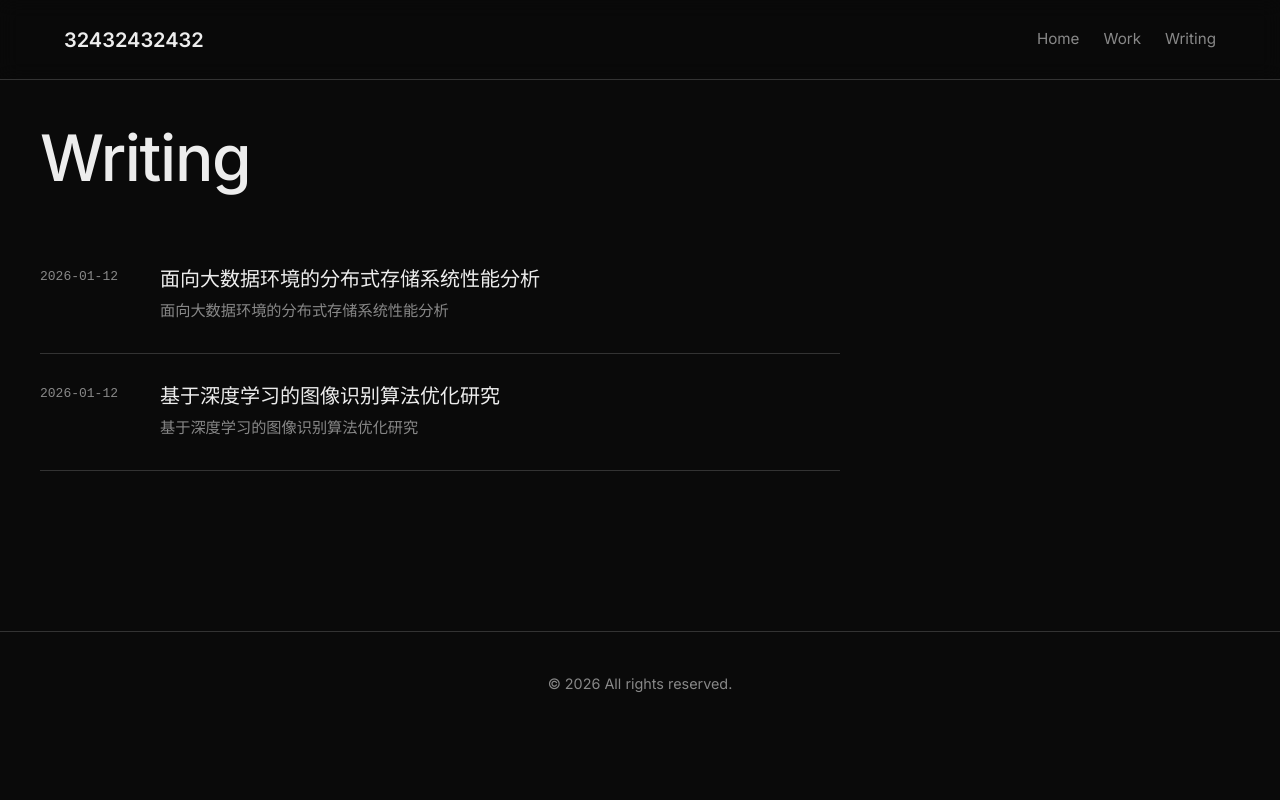
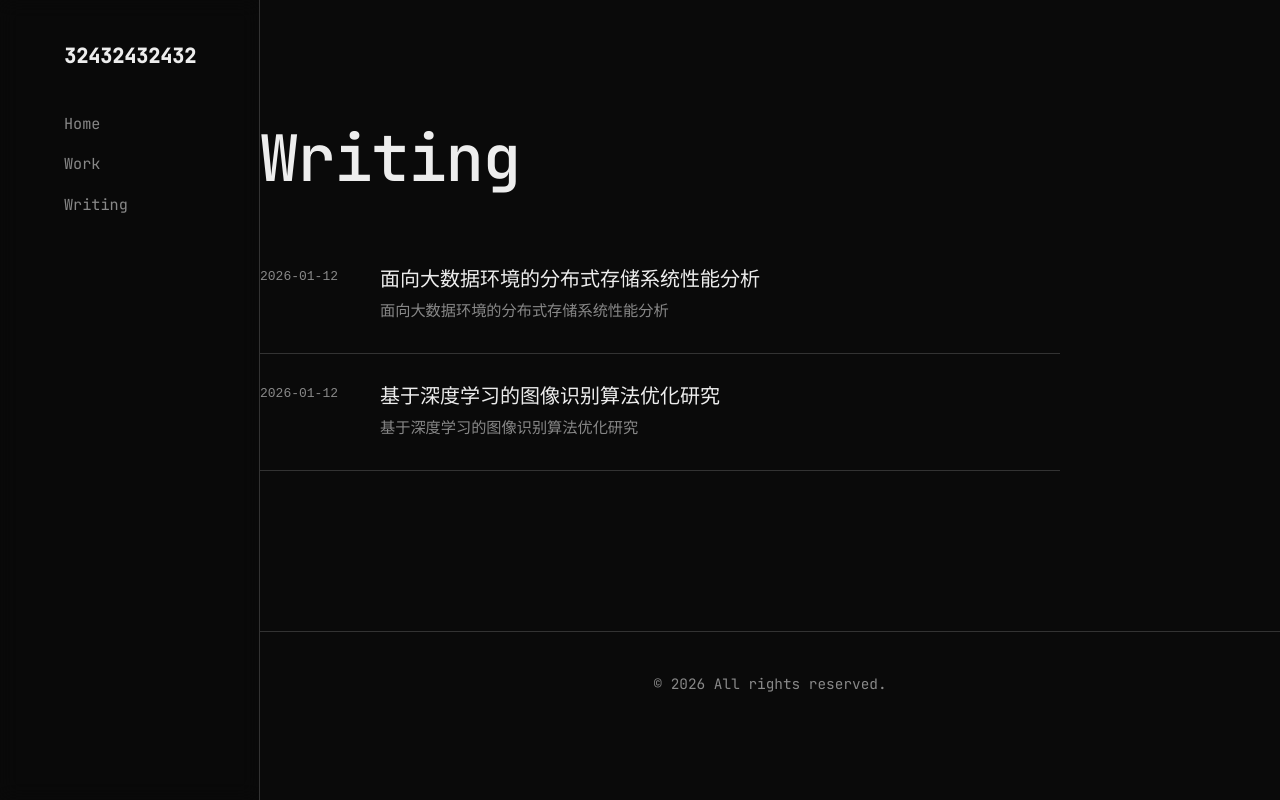
Before and after one commit to Jonny-English/my-portfolio33, a plain HTML site: page blog/index.html in a window 1280 px wide. Drawn offline with Linux system fonts and the light colour scheme.

Commit message:
通过 EasyPortfolio 更新

```diff
--- a/blog/index.html
+++ b/blog/index.html
@@ -16,10 +16,10 @@
             @import url('https://fonts.googleapis.com/css2?family=Inter:wght@300;400;500;600&family=Instrument+Serif:ital@0;1&family=JetBrains+Mono:wght@400;500&family=Merriweather:wght@300;400&family=Oswald:wght@500&display=swap');
 
             :root {
-                --font-h: "Inter", -apple-system, BlinkMacSystemFont, sans-serif;
-                --font-b: "Inter", -apple-system, BlinkMacSystemFont, sans-serif;
+                --font-h: "JetBrains Mono", "Courier New", monospace;
+                --font-b: "JetBrains Mono", monospace;
                 --radius: 0px;
-                --shadow: 0 4px 6px -1px rgba(0, 0, 0, 0.1);
+                --shadow: 4px 4px 0px 0px rgba(0,0,0,1);
                 --bg: #0a0a0a;
                 --fg: #ededed;
                 --fg-muted: #888;
@@ -66,10 +66,17 @@
             /* Structure: Header Variations */
 
 
+                @media (min-width: 768px) {
+                    .site-header { position: fixed; left: 0; top: 0; bottom: 0; width: 260px; height: 100%; flex-direction: column; align-items: flex-start; padding: 40px; border-right: 1px solid var(--border); border-bottom: none; }
+                    .header-inner { flex-direction: column; align-items: flex-start; height: auto; gap: 40px; }
+                    .nav { flex-direction: column; gap: 16px; }
+                    body { padding-left: 260px; }
+                }
+
 
             /* Hero Styles */
             .hero-section { min-height: 60vh; display: flex; flex-direction: column; justify-content: center; }
-            .hero-section { text-align: center; align-items: center; } .hero-bio { max-width: 600px; margin: 0 auto; }
+
 
 
             .hero-bio { font-size: 1.25rem; color: var(--fg-muted); margin-bottom: 2rem; }
@@ -77,16 +84,16 @@
             /* Grid Styles */
             .projects-grid { display: grid; gap: 40px; }
 
-            .projects-grid { grid-template-columns: repeat(auto-fill, minmax(320px, 1fr)); }
 
 
 
+            .projects-grid { grid-template-columns: 1fr; max-width: 800px; margin: 0 auto; } .project-card { display: flex; gap: 30px; align-items: center; } .card-image { width: 200px; } @media(max-width:600px){.project-card{flex-direction:column; align-items:flex-start} .card-image{width:100%}}
 
             /* Card Styles */
             .project-card {
                 background: transparent;
-                border: 1px solid transparent;
-
+                border: 1px solid var(--fg);
+                box-shadow: 4px 4px 0 var(--fg);
                 transition: transform 0.3s;
             }
             .project-card:hover { transform: translateY(-5px); }
```
Also changed, not shown: blog/post-1768181946234-8eyaassap.html (+14 -7 lines), blog/post-1768182805549-dmvqb2i86.html (+14 -7 lines), index.html (+14 -7 lines), projects/index.html (+14 -7 lines), projects/project-1768143757285-r9suiqy3r.html (+14 -7 lines), projects/project-1768184111383-zt9kinris.html (+14 -7 lines), projects/project-1768184117241-nctbc6ryj.html (+14 -7 lines), projects/project-1768184124810-zxdhoz0va.html (+14 -7 lines).
